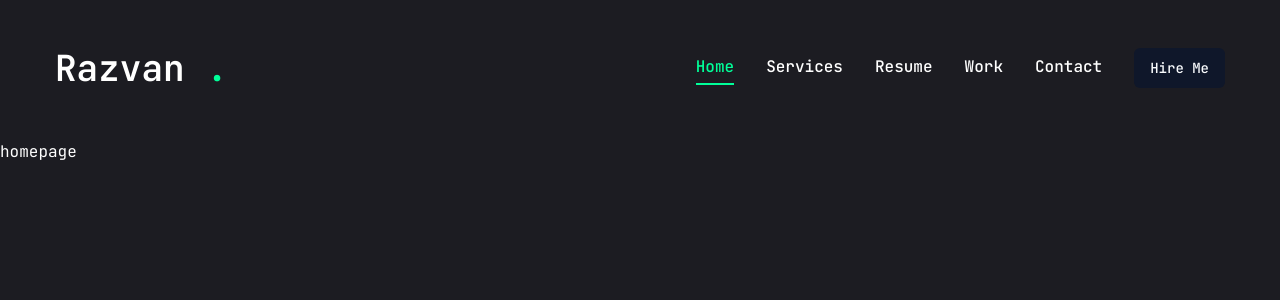
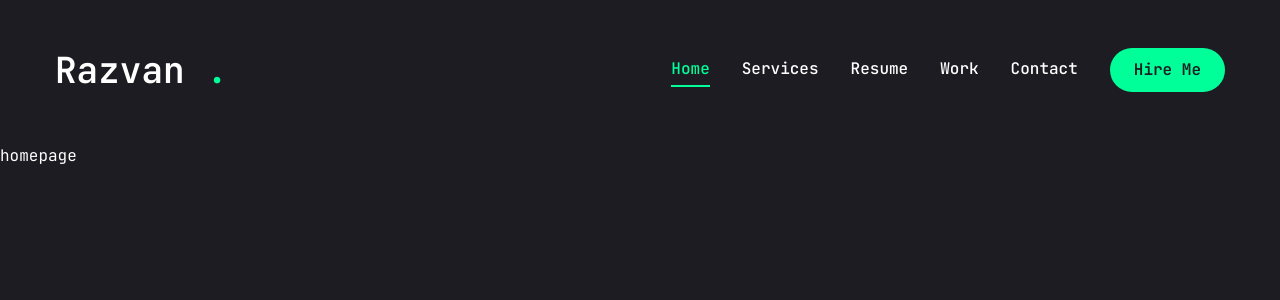
Before and after one commit to RazvanConstantin1/razvan-constantin, a Next.js app: page / in a window 1280 px wide. Shown: the top 300 px of the page. Built offline with nearby package versions, Linux system fonts and the light colour scheme.

Commit message:
finished mobile nav and header

```diff
--- a/components/Header.jsx
+++ b/components/Header.jsx
@@ -3,6 +3,7 @@
 
 // components
 import Nav from "./Nav.jsx";
+import MobileNav from "./MobileNav.jsx";
 
 function Header() {
   return (
@@ -24,7 +25,9 @@
         </div>
 
         {/* mobile nav */}
-        <div className="xl:hidden">mobile nav</div>
+        <div className="xl:hidden">
+          <MobileNav />
+        </div>
       </div>
     </header>
   );
--- /dev/null
+++ b/components/MobileNav.jsx
@@ -0,0 +1,70 @@
+"use client";
+
+import { Sheet, SheetContent, SheetTrigger } from "@/components/ui/sheet";
+import { usePathname } from "next/navigation";
+import Link from "next/link.js";
+import { CiMenuFries } from "react-icons/ci";
+
+const links = [
+  {
+    name: "home",
+    path: "/",
+  },
+  {
+    name: "services",
+    path: "/services",
+  },
+  {
+    name: "resume",
+    path: "/resume",
+  },
+  {
+    name: "work",
+    path: "/work",
+  },
+  {
+    name: "contact",
+    path: "/contact",
+  },
+];
+
+function MobileNav() {
+  const pathname = usePathname();
+
+  return (
+    <Sheet>
+      <SheetTrigger className="flex justify-center items-center">
+        <CiMenuFries className="text-[32px] text-accent" />
+      </SheetTrigger>
+      <SheetContent className="flex flex-col">
+        {/* logo */}
+        <div className="mt-32 mb-40 text-center text-2xl">
+          <Link href="/">
+            <h1 className="text-4xl font-semibold">
+              Razvan <span className="text-accent">.</span>
+            </h1>
+          </Link>
+        </div>
+        {/* nav */}
+        <nav className="flex flex-col justify-center items-center gap-8">
+          {links.map((link, index) => {
+            return (
+              <Link
+                href={link.path}
+                key={index}
+                className={`${
+                  link.path === pathname &&
+                  "text-accent border-b-2 border-accent"
+                } text-xl capitalize hover:text-accent transition-all`}
+              >
+                {link.name}
+              </Link>
+            );
+          })}
+        </nav>
+      </SheetContent>
+    </Sheet>
+  );
+}
+
+export default MobileNav;
--- a/components/StairTransition.jsx
+++ b/components/StairTransition.jsx
@@ -16,6 +16,18 @@
           <div className="h-screen w-screen fixed top-0 left-0 right-0 pointer-events-none z-40 flex">
             <Stairs />
           </div>
+          <motion.div
+            className="h-screen w-screen fixed bg-primary top-0 pointer-events-none"
+            initial={{ opacity: 1 }}
+            animate={{
+              opacity: 0,
+              transition: {
+                delay: 1,
+                duration: 0.4,
+                ease: "easeInOut",
+              },
+            }}
+          ></motion.div>
         </div>
       </AnimatePresence>
     </>
--- a/components/ui/button.jsx
+++ b/components/ui/button.jsx
@@ -1,29 +1,23 @@
-import * as React from "react"
-import { Slot } from "@radix-ui/react-slot"
+import * as React from "react";
+import { Slot } from "@radix-ui/react-slot";
 import { cva } from "class-variance-authority";
 
-import { cn } from "@/lib/utils"
+import { cn } from "@/lib/utils";
 
 const buttonVariants = cva(
-  "inline-flex items-center justify-center whitespace-nowrap rounded-md text-sm font-medium ring-offset-white transition-colors focus-visible:outline-none focus-visible:ring-2 focus-visible:ring-slate-950 focus-visible:ring-offset-2 disabled:pointer-events-none disabled:opacity-50 dark:ring-offset-slate-950 dark:focus-visible:ring-slate-300",
+  "inline-flex items-center justify-center whitespace-nowrap rounded-full text-base font-semibold ring-offset-white transition-colors",
   {
     variants: {
       variant: {
-        default: "bg-slate-900 text-slate-50 hover:bg-slate-900/90 dark:bg-slate-50 dark:text-slate-900 dark:hover:bg-slate-50/90",
-        destructive:
-          "bg-red-500 text-slate-50 hover:bg-red-500/90 dark:bg-red-900 dark:text-slate-50 dark:hover:bg-red-900/90",
+        default: "bg-accent text-primary hover:bg-accent-hover",
+        primary: "bg-primary text-white",
         outline:
-          "border border-slate-200 bg-white hover:bg-slate-100 hover:text-slate-900 dark:border-slate-800 dark:bg-slate-950 dark:hover:bg-slate-800 dark:hover:text-slate-50",
-        secondary:
-          "bg-slate-100 text-slate-900 hover:bg-slate-100/80 dark:bg-slate-800 dark:text-slate-50 dark:hover:bg-slate-800/80",
-        ghost: "hover:bg-slate-100 hover:text-slate-900 dark:hover:bg-slate-800 dark:hover:text-slate-50",
-        link: "text-slate-900 underline-offset-4 hover:underline dark:text-slate-50",
+          "border border-accent bg-transparent text-accent hover:bg-accent hover:text-primary",
       },
       size: {
-        default: "h-10 px-4 py-2",
-        sm: "h-9 rounded-md px-3",
-        lg: "h-11 rounded-md px-8",
-        icon: "h-10 w-10",
+        default: "h-[44px] px-6",
+        md: "h-[48px] px-6",
+        lg: "h-[56px] px-8 text-sm uppercase tracking-[2px]",
       },
     },
     defaultVariants: {
@@ -31,17 +25,20 @@
       size: "default",
     },
   }
-)
+);
 
-const Button = React.forwardRef(({ className, variant, size, asChild = false, ...props }, ref) => {
-  const Comp = asChild ? Slot : "button"
-  return (
-    (<Comp
-      className={cn(buttonVariants({ variant, size, className }))}
-      ref={ref}
-      {...props} />)
-  );
-})
-Button.displayName = "Button"
+const Button = React.forwardRef(
+  ({ className, variant, size, asChild = false, ...props }, ref) => {
+    const Comp = asChild ? Slot : "button";
+    return (
+      <Comp
+        className={cn(buttonVariants({ variant, size, className }))}
+        ref={ref}
+        {...props}
+      />
+    );
+  }
+);
+Button.displayName = "Button";
 
-export { Button, buttonVariants }
+export { Button, buttonVariants };
--- a/components/ui/sheet.jsx
+++ b/components/ui/sheet.jsx
@@ -1,18 +1,19 @@
 "use client";
-import * as React from "react"
-import * as SheetPrimitive from "@radix-ui/react-dialog"
+import * as React from "react";
+import * as SheetPrimitive from "@radix-ui/react-dialog";
 import { cva } from "class-variance-authority";
-import { X } from "lucide-react"
+import { X } from "lucide-react";
+import { cn } from "@/lib/utils";
 
-import { cn } from "@/lib/utils"
+import { IoMdClose } from "react-icons/io";
 
-const Sheet = SheetPrimitive.Root
+const Sheet = SheetPrimitive.Root;
 
-const SheetTrigger = SheetPrimitive.Trigger
+const SheetTrigger = SheetPrimitive.Trigger;
 
-const SheetClose = SheetPrimitive.Close
+const SheetClose = SheetPrimitive.Close;
 
-const SheetPortal = SheetPrimitive.Portal
+const SheetPortal = SheetPrimitive.Portal;
 
 const SheetOverlay = React.forwardRef(({ className, ...props }, ref) => (
   <SheetPrimitive.Overlay
@@ -21,12 +22,13 @@
       className
     )}
     {...props}
-    ref={ref} />
-))
-SheetOverlay.displayName = SheetPrimitive.Overlay.displayName
+    ref={ref}
+  />
+));
+SheetOverlay.displayName = SheetPrimitive.Overlay.displayName;
 
 const sheetVariants = cva(
-  "fixed z-50 gap-4 bg-white p-6 shadow-lg transition ease-in-out data-[state=open]:animate-in data-[state=closed]:animate-out data-[state=closed]:duration-300 data-[state=open]:duration-500 dark:bg-slate-950",
+  "fixed z-50 gap-4 bg-primary p-6 shadow-lg transition ease-in-out data-[state=open]:animate-in data-[state=closed]:animate-out data-[state=closed]:duration-300 data-[state=open]:duration-500 dark:bg-slate-950",
   {
     variants: {
       side: {
@@ -35,65 +37,77 @@
           "inset-x-0 bottom-0 border-t data-[state=closed]:slide-out-to-bottom data-[state=open]:slide-in-from-bottom",
         left: "inset-y-0 left-0 h-full w-3/4 border-r data-[state=closed]:slide-out-to-left data-[state=open]:slide-in-from-left sm:max-w-sm",
         right:
-          "inset-y-0 right-0 h-full w-3/4  border-l data-[state=closed]:slide-out-to-right data-[state=open]:slide-in-from-right sm:max-w-sm",
+          "inset-y-0 right-0 h-full w-3/4 data-[state=closed]:slide-out-to-right data-[state=open]:slide-in-from-right sm:max-w-sm",
       },
     },
     defaultVariants: {
       side: "right",
     },
   }
-)
+);
 
-const SheetContent = React.forwardRef(({ side = "right", className, children, ...props }, ref) => (
+const SheetContent = React.forwardRef(
+  ({ side = "right", className, children, ...props }, ref) => (
     <SheetPortal>
       <SheetOverlay />
-    <SheetPrimitive.Content ref={ref} className={cn(sheetVariants({ side }), className)} {...props}>
+      <SheetPrimitive.Content
+        ref={ref}
+        className={cn(sheetVariants({ side }), className)}
+        {...props}
+      >
         {children}
-      <SheetPrimitive.Close
-        className="absolute right-4 top-4 rounded-sm opacity-70 ring-offset-white transition-opacity hover:opacity-100 focus:outline-none focus:ring-2 focus:ring-slate-950 focus:ring-offset-2 disabled:pointer-events-none data-[state=open]:bg-slate-100 dark:ring-offset-slate-950 dark:focus:ring-slate-300 dark:data-[state=open]:bg-slate-800">
-        <X className="h-4 w-4" />
+        <SheetPrimitive.Close className="absolute right-8 top-8 transition-opacity outline-none">
+          <IoMdClose className="text-3xl text-accent" />
           <span className="sr-only">Close</span>
         </SheetPrimitive.Close>
       </SheetPrimitive.Content>
     </SheetPortal>
-))
-SheetContent.displayName = SheetPrimitive.Content.displayName
+  )
+);
+SheetContent.displayName = SheetPrimitive.Content.displayName;
 
-const SheetHeader = ({
-  className,
-  ...props
-}) => (
+const SheetHeader = ({ className, ...props }) => (
   <div
-    className={cn("flex flex-col space-y-2 text-center sm:text-left", className)}
-    {...props} />
-)
-SheetHeader.displayName = "SheetHeader"
+    className={cn(
+      "flex flex-col space-y-2 text-center sm:text-left",
+      className
+    )}
+    {...props}
+  />
+);
+SheetHeader.displayName = "SheetHeader";
 
-const SheetFooter = ({
-  className,
-  ...props
-}) => (
+const SheetFooter = ({ className, ...props }) => (
   <div
-    className={cn("flex flex-col-reverse sm:flex-row sm:justify-end sm:space-x-2", className)}
-    {...props} />
-)
-SheetFooter.displayName = "SheetFooter"
+    className={cn(
+      "flex flex-col-reverse sm:flex-row sm:justify-end sm:space-x-2",
+      className
+    )}
+    {...props}
+  />
+);
+SheetFooter.displayName = "SheetFooter";
 
 const SheetTitle = React.forwardRef(({ className, ...props }, ref) => (
   <SheetPrimitive.Title
     ref={ref}
-    className={cn("text-lg font-semibold text-slate-950 dark:text-slate-50", className)}
-    {...props} />
-))
-SheetTitle.displayName = SheetPrimitive.Title.displayName
+    className={cn(
+      "text-lg font-semibold text-slate-950 dark:text-slate-50",
+      className
+    )}
+    {...props}
+  />
+));
+SheetTitle.displayName = SheetPrimitive.Title.displayName;
 
 const SheetDescription = React.forwardRef(({ className, ...props }, ref) => (
   <SheetPrimitive.Description
     ref={ref}
     className={cn("text-sm text-slate-500 dark:text-slate-400", className)}
-    {...props} />
-))
-SheetDescription.displayName = SheetPrimitive.Description.displayName
+    {...props}
+  />
+));
+SheetDescription.displayName = SheetPrimitive.Description.displayName;
 
 export {
   Sheet,
@@ -106,4 +120,4 @@
   SheetFooter,
   SheetTitle,
   SheetDescription,
-}
+};
--- a/package.json
+++ b/package.json
@@ -21,6 +21,7 @@
     "next": "14.2.5",
     "react": "^18",
     "react-dom": "^18",
+    "react-icons": "^5.2.1",
     "tailwind-merge": "^2.5.0",
     "tailwindcss-animate": "^1.0.7"
   },
```
Also changed, not shown: 1 other file (tests, documents, lock files or other folders). Lines whose indentation alone changed are shown as unchanged.
